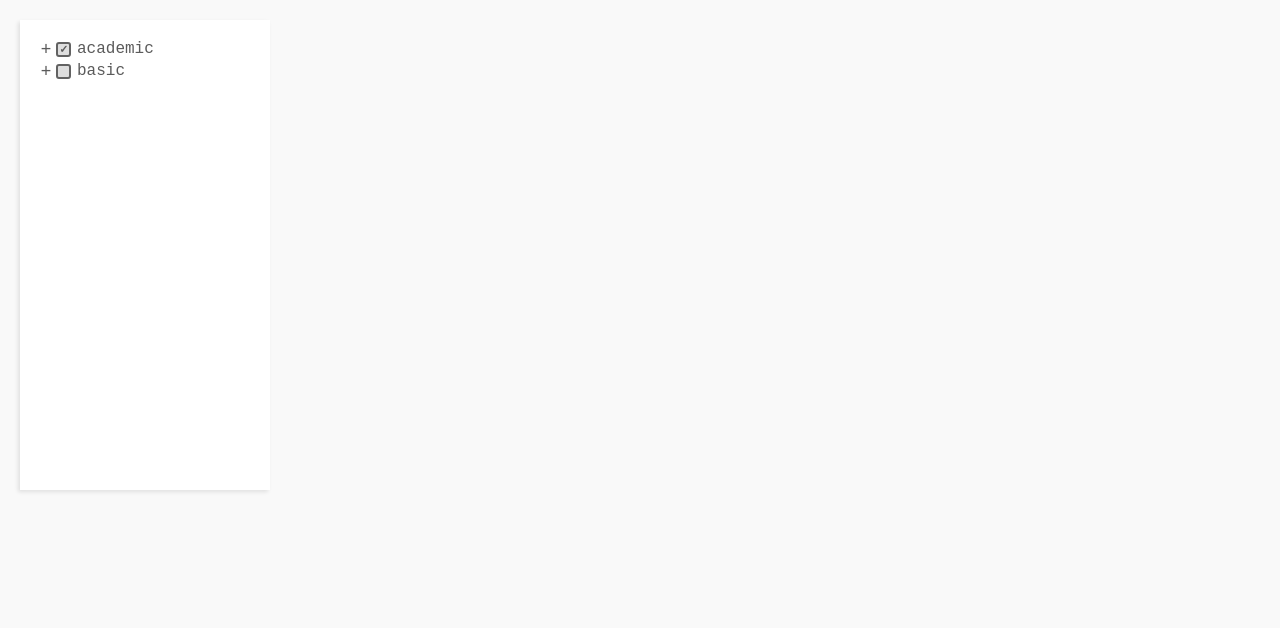
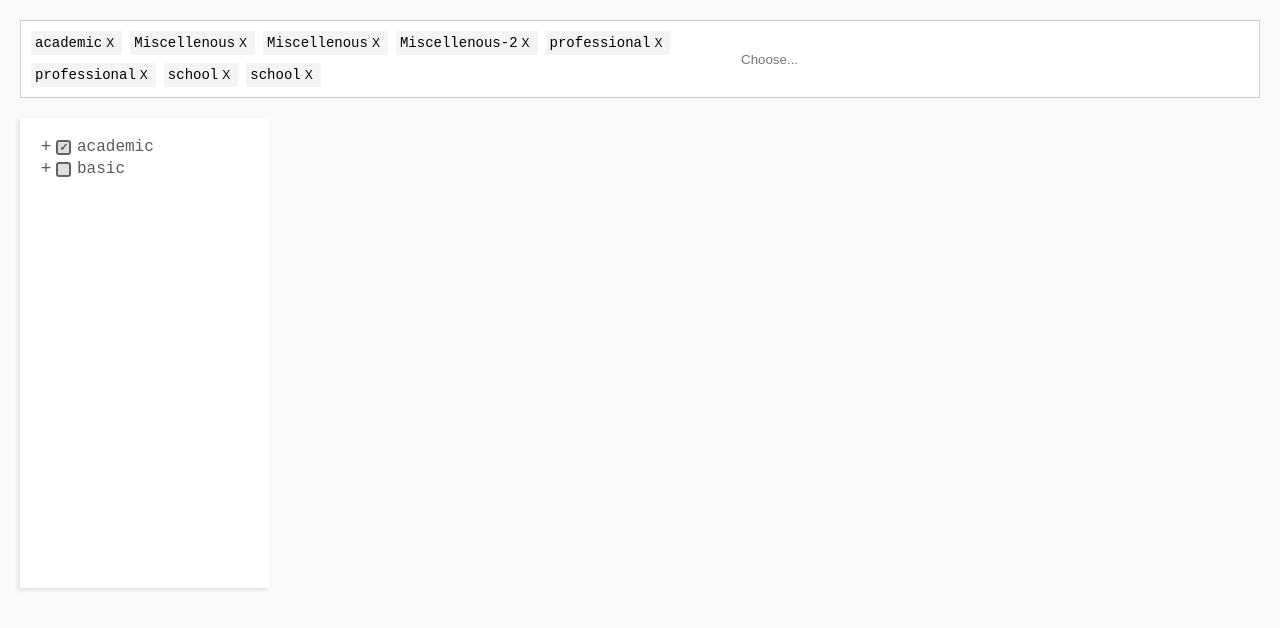
Before and after one commit to Moamal-2000/multi-selection-dropdown, a React (Vite) app: page / in a window 1280 px wide. Both pictures are taken after a click on the label "academic". Shown: the top 628 px of the page. Built offline with nearby package versions, Linux system fonts and the light colour scheme.

Commit message:
fix: MultiSelectDropdown with new logic & build basic SelectionInput

```diff
--- a/src/App.jsx
+++ b/src/App.jsx
@@ -1,10 +1,26 @@
+import { useState } from "react";
 import MultiSelectDropdown from "./Components/MultiSelectDropdown/MultiSelectDropdown";
+import SelectionInput from "./Components/MultiSelectDropdown/SelectionInput/SelectionInput";
 import { dropDownData } from "./Data/dropdownData";
+import { findNodeById } from "./Functions/helper";
 
 function App() {
+  const [checkedState, setCheckedState] = useState({
+    checkedNodes: [],
+    indeterminateNodes: [],
+  });
+  const selectedItems = checkedState.checkedNodes.map((id) =>
+    findNodeById(dropDownData, id)
+  );
+
   return (
     <div className="App">
-      <MultiSelectDropdown data={dropDownData} />
+      <SelectionInput selectedItems={selectedItems} placeholder="Choose..." />
+      <MultiSelectDropdown
+        data={dropDownData}
+        checkedState={checkedState}
+        setCheckedState={setCheckedState}
+      />
     </div>
   );
 }
--- a/src/Components/MultiSelectDropdown/CustomCheckbox/CustomCheckbox.jsx
+++ b/src/Components/MultiSelectDropdown/CustomCheckbox/CustomCheckbox.jsx
@@ -1,39 +1,30 @@
 import s from "./CustomCheckbox.module.css";
 
-const CustomCheckbox = ({ selectedItems, node, parentId, handleSelect }) => {
-  const innerMenusIds = node.Nodes?.map((childNode) => childNode.id) || [];
-
-  const isAllChildrenChecked =
-    innerMenusIds.length > 0 &&
-    innerMenusIds.every((id) => selectedItems.includes(id));
-
-  const isSomeChildrenChecked = innerMenusIds.some((id) =>
-    selectedItems.includes(id)
-  );
-
-  const isChecked = selectedItems.includes(node.id);
-
+const CustomCheckbox = ({
+  node,
+  isChecked,
+  isIndeterminate,
+  handleCheckboxChange,
+}) => {
   const checkedClass = isChecked ? s.checked : "";
-  const halfTickClass =
-    isSomeChildrenChecked && !isAllChildrenChecked ? s.halfTick : "";
-  const allCheckedClass = isAllChildrenChecked ? s.allChecked : "";
+  const halfTickClass = isIndeterminate ? s.halfTick : "";
 
   return (
     <div className={s.customCheckbox}>
-      <div
-        className={`${s.wrapper} ${checkedClass} ${halfTickClass} ${allCheckedClass}`}
-      >
+      <div className={`${s.wrapper} ${checkedClass} ${halfTickClass}`}>
         <input
           className={s.checkbox}
           type="checkbox"
           checked={isChecked}
-          aria-checked={isChecked}
-          onChange={() => handleSelect(node.id, parentId)}
-          id={node.Parentnodeid + "-" + node.id}
+          id={`${node.parentId}-${node.id}`}
+          ref={(input) => {
+            if (input) input.indeterminate = isIndeterminate;
+          }}
+          onChange={handleCheckboxChange}
         />
       </div>
 
-      <label htmlFor={node.Parentnodeid + "-" + node.id} className={s.label}>
+      <label htmlFor={`${node.parentId}-${node.id}`} className={s.label}>
         {node.displayname}
       </label>
     </div>
@@ -41,3 +32,24 @@ const CustomCheckbox = ({ selectedItems, node, parentId, handleSelect }) => {
 };
 
 export default CustomCheckbox;
+
+{
+  /* <div className={s.customCheckbox}>
+  <div
+    className={`${s.wrapper} ${checkedClass} ${halfTickClass} ${allCheckedClass}`}
+  >
+    <input
+      className={s.checkbox}
+      type="checkbox"
+      checked={isChecked}
+      aria-checked={isChecked}
+      onChange={() => handleSelect(node.id, parentId)}
+      id={`${parentId}-${node.id}`}
+    />
+  </div>
+
+  <label htmlFor={`${parentId}-${node.id}`} className={s.label}>
+    {node.displayname}
+  </label>
+</div>; */
+}
--- a/src/Components/MultiSelectDropdown/DropDownMenu/DropDownMenu.module.css
+++ b/src/Components/MultiSelectDropdown/DropDownMenu/DropDownMenu.module.css
@@ -16,7 +16,7 @@
 }
 
 .menu .item.lastItem {
-  margin-left: calc(2px + var(--dropdown-left-space));
+  margin-left: calc(var(--dropdown-left-space) - 4px);
 }
 
 .toggleButton {
--- a/src/Components/MultiSelectDropdown/MultiSelectDropdown.jsx
+++ b/src/Components/MultiSelectDropdown/MultiSelectDropdown.jsx
@@ -1,85 +1,122 @@
-import { useState } from "react";
+import { findNodeById } from "../../Functions/helper";
 import DropDownMenu from "./DropDownMenu/DropDownMenu";
 import s from "./MultiSelectDropdown.module.css";
 
-const MultiSelectDropdown = ({ data }) => {
-  const [selectedItems, setSelectedItems] = useState([]);
-  const [activeMenus, setActiveMenus] = useState([]);
+const MultiSelectDropdown = ({ data, checkedState, setCheckedState }) => {
+  function updateChildren(node, isChecked, updatedCheckedNodes) {
+    if (isChecked) {
+      if (!updatedCheckedNodes.includes(node.id)) {
+        updatedCheckedNodes.push(node.id);
+      }
+    } else {
+      updatedCheckedNodes = updatedCheckedNodes.filter((id) => id !== node.id);
+    }
 
-  function handleSelect(id) {
-    setSelectedItems((prev) => {
-      const isSelected = prev.includes(id);
+    node.Nodes.forEach((child) => {
+      updatedCheckedNodes = updateChildren(
+        child,
+        isChecked,
+        updatedCheckedNodes
+      );
+    });
 
-      if (!isSelected) {
-        const withChildren = addChildNodes(id, data, prev);
-        return [...withChildren, id];
-      }
+    return updatedCheckedNodes;
+  }
 
-      const withoutChildren = removeChildNodes(id, data, prev);
-      return withoutChildren.filter((itemId) => itemId !== id);
+  function handleNodeCheck(node, isChecked) {
+    const { updatedCheckedNodes, updatedIndeterminateNodes } =
+      updateCheckedState(node, isChecked);
+
+    setCheckedState({
+      checkedNodes: updatedCheckedNodes,
+      indeterminateNodes: updatedIndeterminateNodes,
     });
   }
 
-  function handleToggleMenu(menuId) {
-    setActiveMenus((prev) => {
-      const isActive = prev.includes(menuId);
-      if (!isActive) return [...prev, menuId];
-      return prev.filter((itemId) => itemId !== menuId);
-    });
+  function updateCheckedState(currentNode, isChecked) {
+    let updatedCheckedNodes = [...checkedState.checkedNodes];
+    let updatedIndeterminateNodes = [...checkedState.indeterminateNodes];
+
+    if (isChecked) {
+      if (!updatedCheckedNodes.includes(currentNode.id)) {
+        updatedCheckedNodes.push(currentNode.id);
+      }
+      updatedIndeterminateNodes = updatedIndeterminateNodes.filter(
+        (id) => id !== currentNode.id
+      );
+    } else {
+      updatedCheckedNodes = updatedCheckedNodes.filter(
+        (id) => id !== currentNode.id
+      );
+    }
+
+    updatedCheckedNodes = updateChildren(
+      currentNode,
+      isChecked,
+      updatedCheckedNodes
+    );
+
+    function updateParentState(parentNodeId) {
+      const parentNode = findNodeById(data, parentNodeId);
+      if (!parentNode) return;
+
+      const childIds = parentNode.Nodes.map((child) => child.id);
+      const checkedChildren = childIds.filter((id) =>
+        updatedCheckedNodes.includes(id)
+      );
+      const indeterminateChildren = childIds.filter((id) =>
+        updatedIndeterminateNodes.includes(id)
+      );
+      const allChildrenChecked =
+        checkedChildren.length === childIds.length &&
+        indeterminateChildren.length === 0;
+      const isParentUnchecked = !updatedCheckedNodes.includes(parentNode.id);
+
+      if (checkedChildren.length === 0) {
+        updatedIndeterminateNodes = updatedIndeterminateNodes.filter(
+          (id) => id !== parentNode.id
+        );
+
+        updatedCheckedNodes = updatedCheckedNodes.filter(
+          (id) => id !== parentNode.id
+        );
+      } else if (allChildrenChecked) {
+        updatedIndeterminateNodes = updatedIndeterminateNodes.filter(
+          (id) => id !== parentNode.id
+        );
+
+        if (isParentUnchecked) {
+          updatedCheckedNodes.push(parentNode.id);
+        }
+      } else {
+        if (!updatedIndeterminateNodes.includes(parentNode.id)) {
+          updatedIndeterminateNodes.push(parentNode.id);
+        }
+
+        updatedCheckedNodes = updatedCheckedNodes.filter(
+          (id) => id !== parentNode.id
+        );
+      }
+
+      updateParentState(parentNode.Parentnodeid);
+    }
+
+    updateParentState(currentNode.Parentnodeid);
+    return { updatedCheckedNodes, updatedIndeterminateNodes };
   }
 
   return (
     <div className={s.multiSelectDropDown}>
-      <DropDownMenu
-        nodes={data}
-        selectedItems={selectedItems}
-        handleSelect={handleSelect}
-        handleToggleMenu={handleToggleMenu}
-        activeMenus={activeMenus}
-        setActiveMenus={setActiveMenus}
-      />
+      {data.map((node) => (
+        <DropDownMenu
+          key={node.id}
+          node={node}
+          onNodeCheck={handleNodeCheck}
+          checkedState={checkedState}
+        />
+      ))}
     </div>
   );
 };
 
 export default MultiSelectDropdown;
-
-function removeChildNodes(parentId, nodes, selectedItems) {
-  const parentNode = findNodeById(parentId, nodes);
-  if (!parentNode || !parentNode.Nodes) return selectedItems;
-
-  parentNode.Nodes.forEach((child) => {
-    selectedItems = selectedItems.filter((itemId) => itemId !== child.id);
-    selectedItems = removeChildNodes(child.id, nodes, selectedItems); // تكرارية
-  });
-
-  return selectedItems;
-}
-
-function findNodeById(id, nodes) {
-  for (let node of nodes) {
-    if (node.id === id) return node;
-
-    if (node.Nodes.length > 0) {
-      const childNode = findNodeById(id, node.Nodes);
-
-      if (childNode) return childNode;
-    }
-  }
-
-  return null;
-}
-
-function addChildNodes(parentId, nodes, selectedItems) {
-  const parentNode = findNodeById(parentId, nodes);
-  if (!parentNode || !parentNode.Nodes) return selectedItems;
-
-  parentNode.Nodes.forEach((child) => {
-    if (!selectedItems.includes(child.id))
-      selectedItems = [...selectedItems, child.id];
-
-    selectedItems = addChildNodes(child.id, nodes, selectedItems);
-  });
-
-  return selectedItems;
-}
--- a/src/Components/MultiSelectDropdown/MultiSelectDropdown.module.css
+++ b/src/Components/MultiSelectDropdown/MultiSelectDropdown.module.css
@@ -1,8 +1,8 @@
 .multiSelectDropDown {
   display: flex;
   flex-direction: column;
-  margin: 20px;
   padding: 20px;
+  margin-top: 20px;
   padding-right: 50px;
   background-color: #fff;
   gap: 4px;
--- /dev/null
+++ b/src/Components/MultiSelectDropdown/SelectionInput/SelectionInput.jsx
@@ -0,0 +1,19 @@
+import s from "./SelectionInput.module.css";
+
+const SelectionInput = ({ selectedItems, placeholder }) => {
+  return (
+    <div className={s.selectionInput}>
+      <div className={s.selectedItems}>
+        {selectedItems.map((item) => (
+          <div key={item.id} className={s.selectedItem}>
+            <span>{item.displayname}</span>
+            <button type="button">X</button>
+          </div>
+        ))}
+      </div>
+
+      <input type="text" className={s.input} placeholder={placeholder} />
+    </div>
+  );
+};
+export default SelectionInput;
--- /dev/null
+++ b/src/Components/MultiSelectDropdown/SelectionInput/SelectionInput.module.css
@@ -0,0 +1,50 @@
+.selectionInput {
+  background-color: #fff;
+  border: solid 1px #ccc;
+  min-width: 300px;
+  display: flex;
+  align-items: center;
+  padding: 10px;
+}
+
+.input {
+  outline: none;
+  border: none;
+  flex: 1;
+  height: 30px;
+  border-radius: 4px;
+  padding: 10px;
+}
+
+.selectedItems {
+  display: flex;
+  flex-wrap: wrap;
+  gap: 8px;
+  max-width: 700px;
+}
+
+.selectedItem {
+  display: flex;
+  align-items: center;
+  width: fit-content;
+  background-color: #f5f4f2;
+  padding: 4px;
+}
+
+.selectedItem>span {
+  font-size: .7rem;
+  text-wrap: nowrap;
+  padding-right: 4px;
+  color: #000;
+}
+
+.selectedItem button {
+  border: none;
+  outline: none;
+  background-color: transparent;
+  font-size: .6rem;
+  padding-right: 4px;
+  display: flex;
+  align-items: center;
+  cursor: pointer;
+}
--- /dev/null
+++ b/src/Functions/helper.js
@@ -0,0 +1,8 @@
+export function findNodeById(nodes, id) {
+  for (const node of nodes) {
+    if (node.id === id) return node;
+    const foundNode = findNodeById(node.Nodes, id);
+    if (foundNode) return foundNode;
+  }
+  return null;
+}
--- a/src/Styles/main.css
+++ b/src/Styles/main.css
@@ -16,6 +16,10 @@ body {
   font-family: monospace, sans-serif;
 }
 
+.App {
+  margin: 20px;
+}
+
 label {
   user-select: none;
   cursor: pointer;
```
Also changed, not shown: src/Components/MultiSelectDropdown/DropDownMenu/DropDownMenu.jsx (+32 -28 lines).
